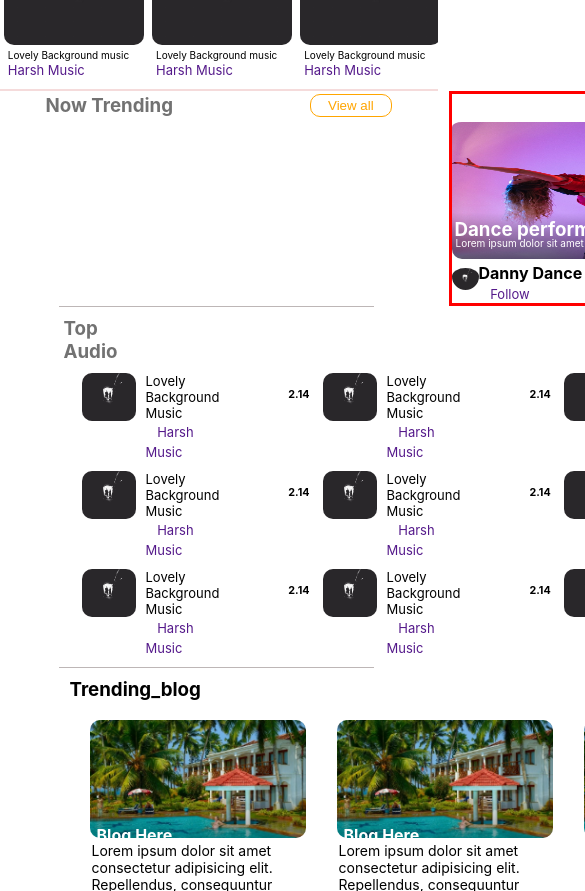
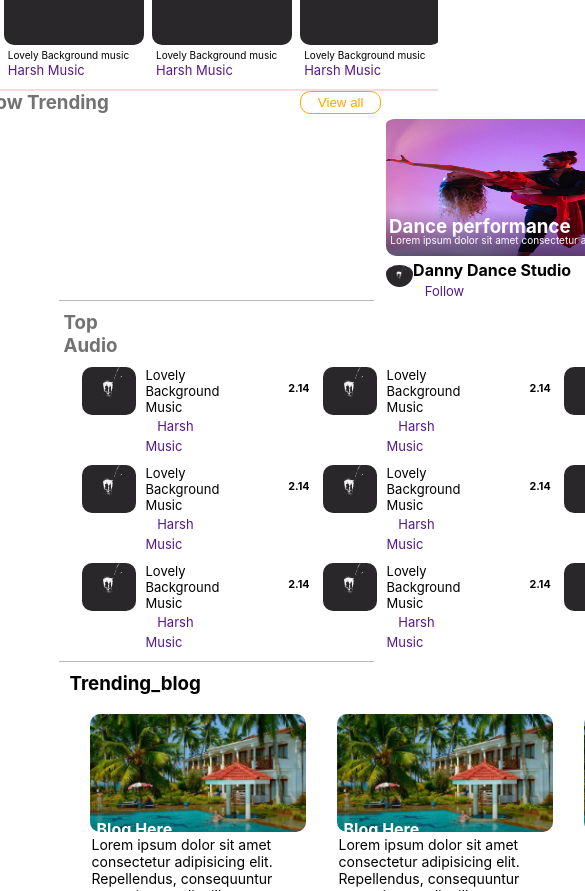
Before and after one commit to Kdspirit/Infoidol, a React (Create React App) app: page / in a window 390 px wide. Shown: the part 851-1742 px from the top of the page, 585 px wide, since content can reach past the window. Built offline with nearby package versions, Linux system fonts and the light colour scheme.

Commit message:
kuch bhi

```diff
--- a/src/Components/Body/Audio.css
+++ b/src/Components/Body/Audio.css
@@ -48,3 +48,10 @@
 .musicdetail p{
     font-size: 13px;
 }
+
+@media only screen and(max-width: 600px){
+    .Audio_container{
+        border:solid red;
+        margin-left: 2%
+    }
+}
--- a/src/Components/Body/current_trending.css
+++ b/src/Components/Body/current_trending.css
@@ -57,12 +57,13 @@
 }
 @media only screen and (max-width:600px){
     .CT_container{
-        margin-left: 115vw;
-        border:solid red;
+        margin-left: 97vw;
+
     }
     .CT_container h3{
         color: #727272;
-        margin-left: -406px;
+        /* margin-top: 2vh; */
+        margin-left: -397px;
     }
     .CT_container button{
         color: orange;
@@ -70,12 +71,12 @@
         padding: 0px 17px;
         background-color: white;
         border: 1px solid orange;
-        margin-left: 137px;
+        margin-left: 191px;
     }
     .content h3{
         position: absolute;
         bottom: 42px;
-        left: 112px;
+        left: 103px;
         color:white;
         width: 100%;
         padding: 20px;
@@ -85,7 +86,9 @@
         position: absolute;
         color:white;
         bottom: 54px;
-        left: 4px;
+        left: 12px;
     }
-
+  .CT_Img img{
+      margin-left: 2vw;
+  }
 }
```
